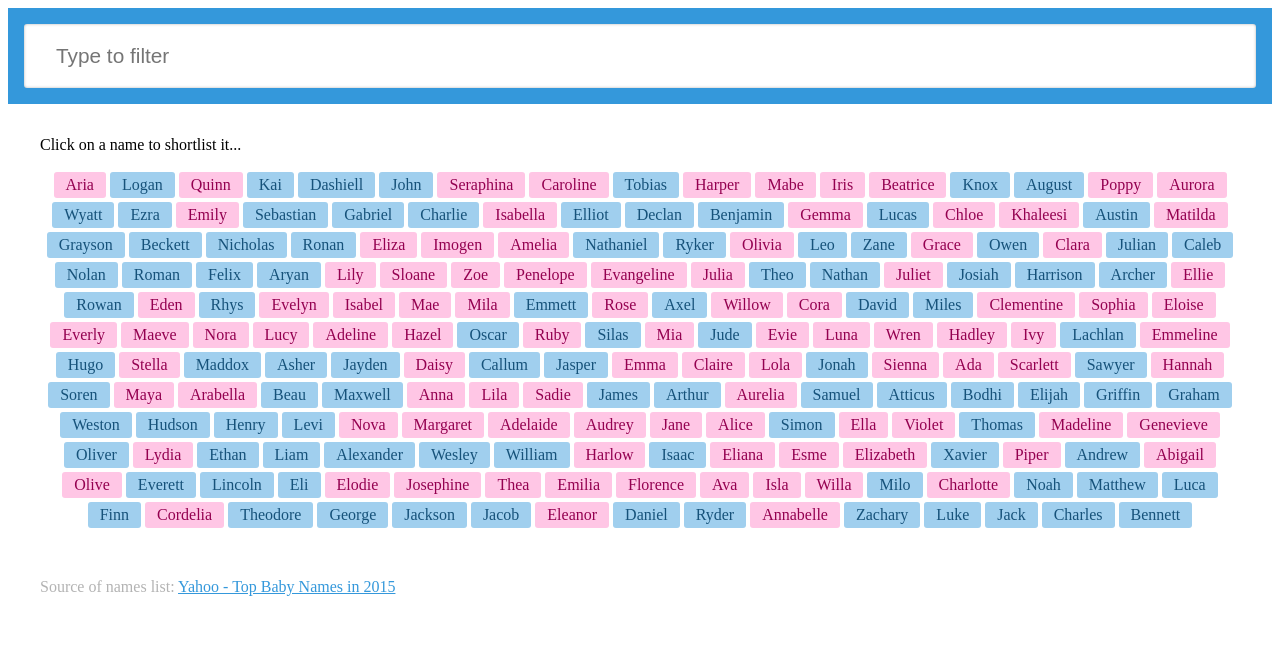
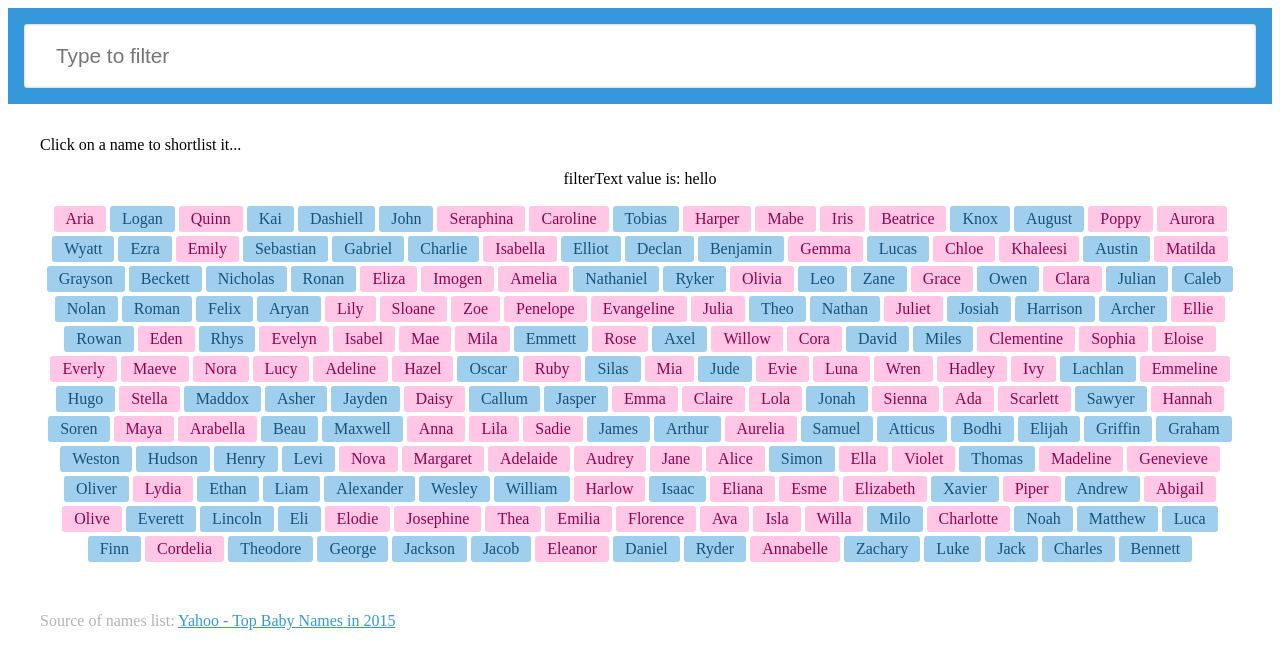
Before and after one commit to fblupi/baby-names, a React (Create React App) app: page / in a window 1280 px wide. Shown: the top 668 px of the page. Built offline with nearby package versions, Linux system fonts and the light colour scheme.

Commit message:
Introducing state

```diff
--- a/src/App.js
+++ b/src/App.js
@@ -7,13 +7,32 @@ import 'normalize-css';
 import './App.css';
 
 class App extends Component {
+  constructor(props) {
+    super(props)
+    this.state = {
+      filterText: 'hello'
+    }
+  }
+
+  filterUpdate(value) {
+    this.setState({
+      filterText: value
+    })
+  }
+
   render() {
     return(
       <div>
-        <Search/>
+        <Search
+          filterText={this.state.filterText}
+          filterUpdate={this.filterUpdate.bind(this)}
+        />
         <main>
           <Shortlist/>
-          <NamesList data={this.props.data}/>
+          <NamesList
+            data={this.props.data}
+            filterText={this.state.filterText}
+          />
           <Credit/>
         </main>
       </div>
--- a/src/components/Search.js
+++ b/src/components/Search.js
@@ -3,6 +3,7 @@ import React, { Component } from 'react'
 class Search extends Component {
 	filterUpdate() {
 		const val = this.myValue.value;
+		this.props.filterUpdate(val);
 	}
 	render() {
 		return (
@@ -10,7 +11,7 @@ class Search extends Component {
 				<form>
 					<input
 						type="text"
-						ref={ (value) => this.myValue = value }
+						ref={ (value) => {this.myValue = value} }
 						placeholder="Type to filter"
 						onChange={this.filterUpdate.bind(this)}
 					/>
--- a/src/components/namesList.js
+++ b/src/components/namesList.js
@@ -10,6 +10,7 @@ class NamesList extends Component {
     })
     return (
       <div className="App">
+        <p>filterText value is: {this.props.filterText}</p>
         <ul>
           {namesList}
         </ul>
```
